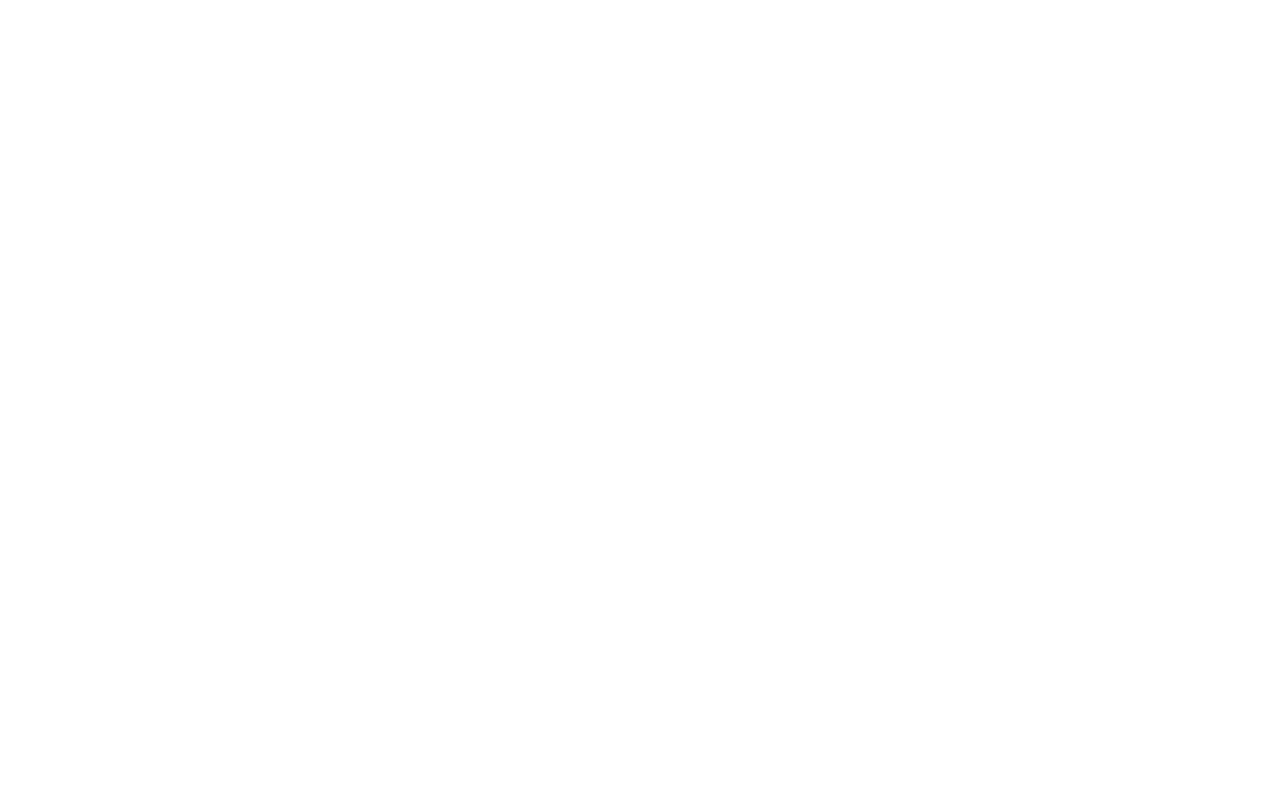
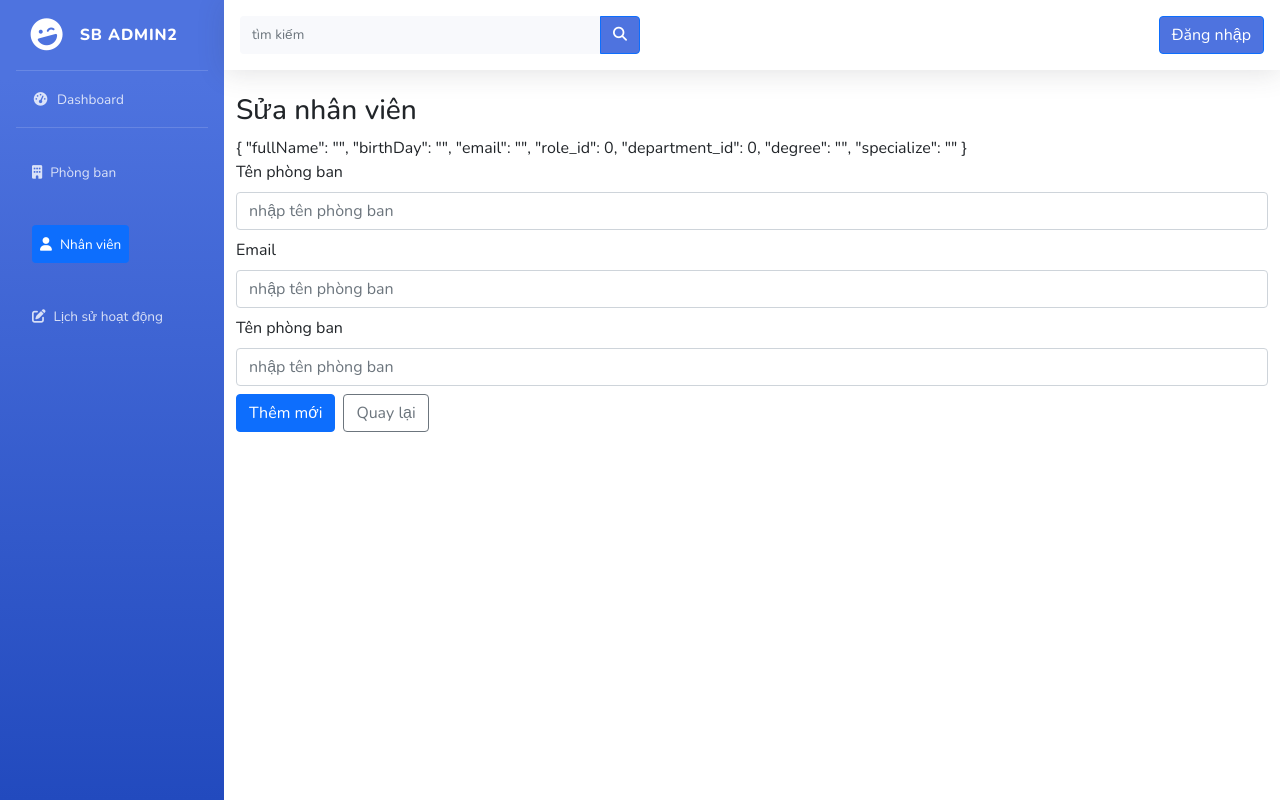
Before and after one commit to khangle23078/employee-mangager-FE, an Angular app: page /employee/edit in a window 1280 px wide. Before the commit this address led to /. Built offline with nearby package versions, Linux system fonts and the light colour scheme.

Commit message:
feat: create employee edit page

```diff
--- a/src/app/app-routing.module.ts
+++ b/src/app/app-routing.module.ts
@@ -2,6 +2,7 @@
 import { RouterModule, Routes } from '@angular/router';
 import { DepartmentEditComponent } from './components/department/department-edit/department-edit.component';
 import { DepartmentListComponent } from './components/department/department-list/department-list.component';
+import { EmployeeEditComponent } from './components/employee/employee-edit/employee-edit.component';
 import { EmployeeListComponent } from './components/employee/employee-list/employee-list.component';
 import { HomeComponent } from './pages/home/home.component';
 import { LoginComponent } from './pages/login/login.component';
@@ -20,6 +21,7 @@
         path: 'employee',
         component: EmployeeListComponent,
       },
+      { path: 'employee/edit', component: EmployeeEditComponent },
     ]
   },
   {
--- a/src/app/app.module.ts
+++ b/src/app/app.module.ts
@@ -14,6 +14,7 @@
 import { DepartmentDeleteComponent } from './components/department/department-delete/department-delete.component';
 import { EmployeeDeleteComponent } from './components/employee/employee-delete/employee-delete.component';
 import { LoginComponent } from './pages/login/login.component';
+import { EmployeeEditComponent } from './components/employee/employee-edit/employee-edit.component';
 @NgModule({
   declarations: [
     AppComponent,
@@ -26,6 +27,7 @@
     DepartmentDeleteComponent,
     EmployeeDeleteComponent,
     LoginComponent,
+    EmployeeEditComponent,
   ],
   imports: [
     BrowserModule,
--- /dev/null
+++ b/src/app/components/employee/employee-edit/employee-edit.component.html
@@ -0,0 +1,63 @@
+<div>
+  <h3>Sửa nhân viên</h3>
+  <form #formAdd="ngForm" (submit)="onSubmit(formAdd.value)">
+    {{ employee | json }}
+    <div class="mb-2">
+      <label for="name" class="form-label">Tên phòng ban</label>
+      <input
+        type="text"
+        class="form-control"
+        name="fullName"
+        [(ngModel)]="employee.fullName"
+        #fullName="ngModel"
+        placeholder="nhập tên phòng ban"
+        required
+      />
+    </div>
+    <div *ngIf="fullName.invalid && (fullName.dirty || fullName.touched)">
+      <p *ngIf="fullName.errors?.['required']" class="text-danger">
+        Vui lòng nhập họ và tên
+      </p>
+    </div>
+    <div class="mb-2">
+      <label for="name" class="form-label">Email</label>
+      <input
+        type="text"
+        class="form-control"
+        name="email"
+        [(ngModel)]="employee.email"
+        #email="ngModel"
+        placeholder="nhập tên phòng ban"
+        required
+      />
+    </div>
+    <div *ngIf="email.invalid && (email.dirty || email.touched)">
+      <p *ngIf="email.errors?.['required']" class="text-danger">
+        Vui lòng nhập email
+      </p>
+    </div>
+    <div class="mb-2">
+      <label for="name" class="form-label">Tên phòng ban</label>
+      <input
+        type="text"
+        class="form-control"
+        name="fullName"
+        [(ngModel)]="employee.fullName"
+        #fullName="ngModel"
+        placeholder="nhập tên phòng ban"
+        required
+      />
+    </div>
+    <div *ngIf="fullName.invalid && (fullName.dirty || fullName.touched)">
+      <p *ngIf="fullName.errors?.['required']" class="text-danger">
+        Vui lòng nhập tên phòng ban
+      </p>
+    </div>
+    <div>
+      <button class="btn btn-primary" type="submit">Thêm mới</button>
+      <a routerLink="/employee" class="btn btn-outline-secondary ms-2"
+        >Quay lại</a
+      >
+    </div>
+  </form>
+</div>
--- /dev/null
+++ b/src/app/components/employee/employee-edit/employee-edit.component.ts
@@ -0,0 +1,27 @@
+import { Component, OnInit } from '@angular/core';
+import { employee } from 'src/app/models/employee';
+
+@Component({
+  selector: 'app-employee-edit',
+  templateUrl: './employee-edit.component.html',
+  styleUrls: ['./employee-edit.component.scss']
+})
+export class EmployeeEditComponent implements OnInit {
+  employee: employee = {
+    fullName: '',
+    birthDay: '',
+    email: '',
+    role_id: 0,
+    department_id: 0,
+    degree: '',
+    specialize: ''
+  }
+  onSubmit(data: employee) {
+    console.log(data);
+  }
+  constructor() { }
+
+  ngOnInit(): void {
+  }
+
+}
--- a/src/app/components/employee/employee-list/employee-list.component.html
+++ b/src/app/components/employee/employee-list/employee-list.component.html
@@ -45,7 +45,9 @@
               <td>$320,800</td>
               <td>Sửa Văn bản</td>
               <td class="d-flex justify-content-around">
-                <a [routerLink]="['edit']" class="btn btn-outline-secondary"
+                <a
+                  [routerLink]="['/employee/edit']"
+                  class="btn btn-outline-secondary"
                   >Sửa</a
                 >
                 <button
--- a/src/app/pages/home/home.component.html
+++ b/src/app/pages/home/home.component.html
@@ -38,7 +38,7 @@
         routerLink="employee"
         routerLinkActive="bg-primary text-white rounded p-2"
       >
-        <i class="fas fa-fw fa-tachometer-alt"></i>
+        <i class="fa-solid fa-user"></i>
         <span>Nhân viên</span>
       </a>
     </li>
```
Also changed, not shown: src/app/components/employee/employee-edit/employee-edit.component.scss (added).
